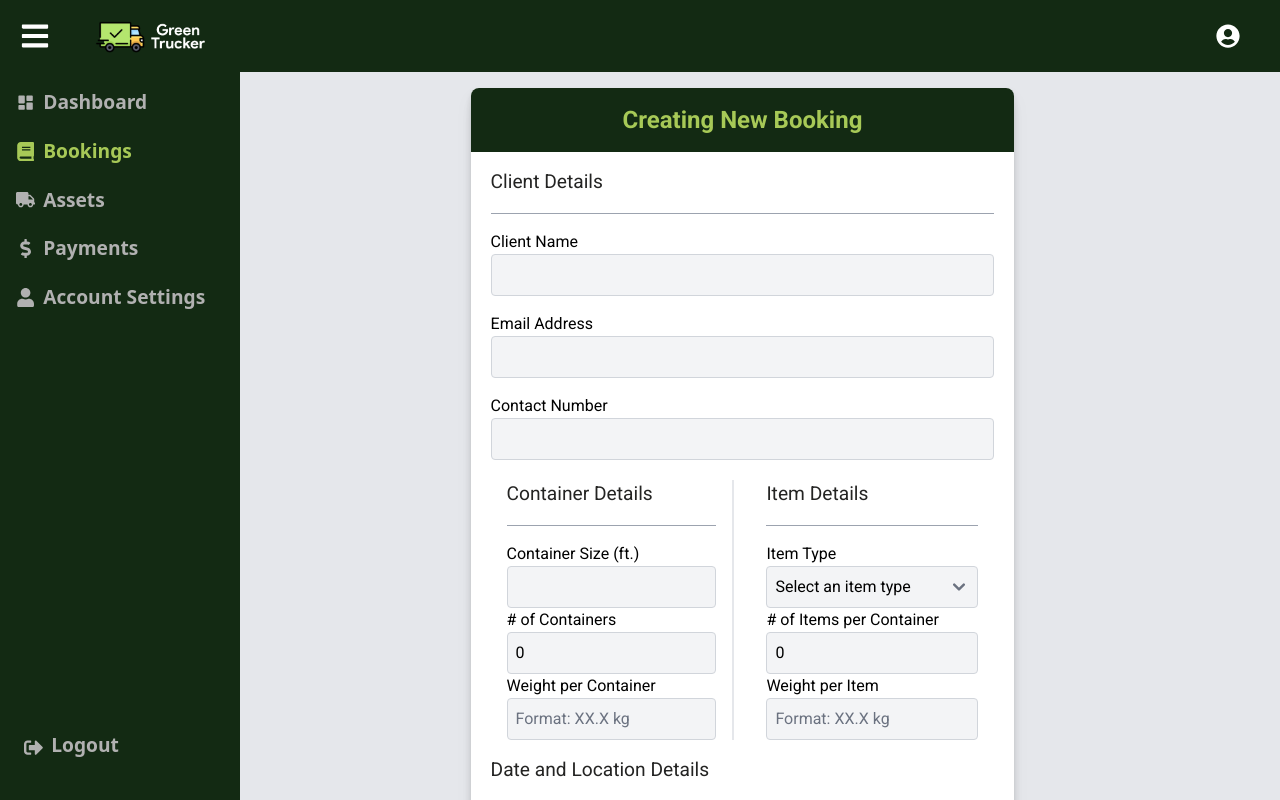
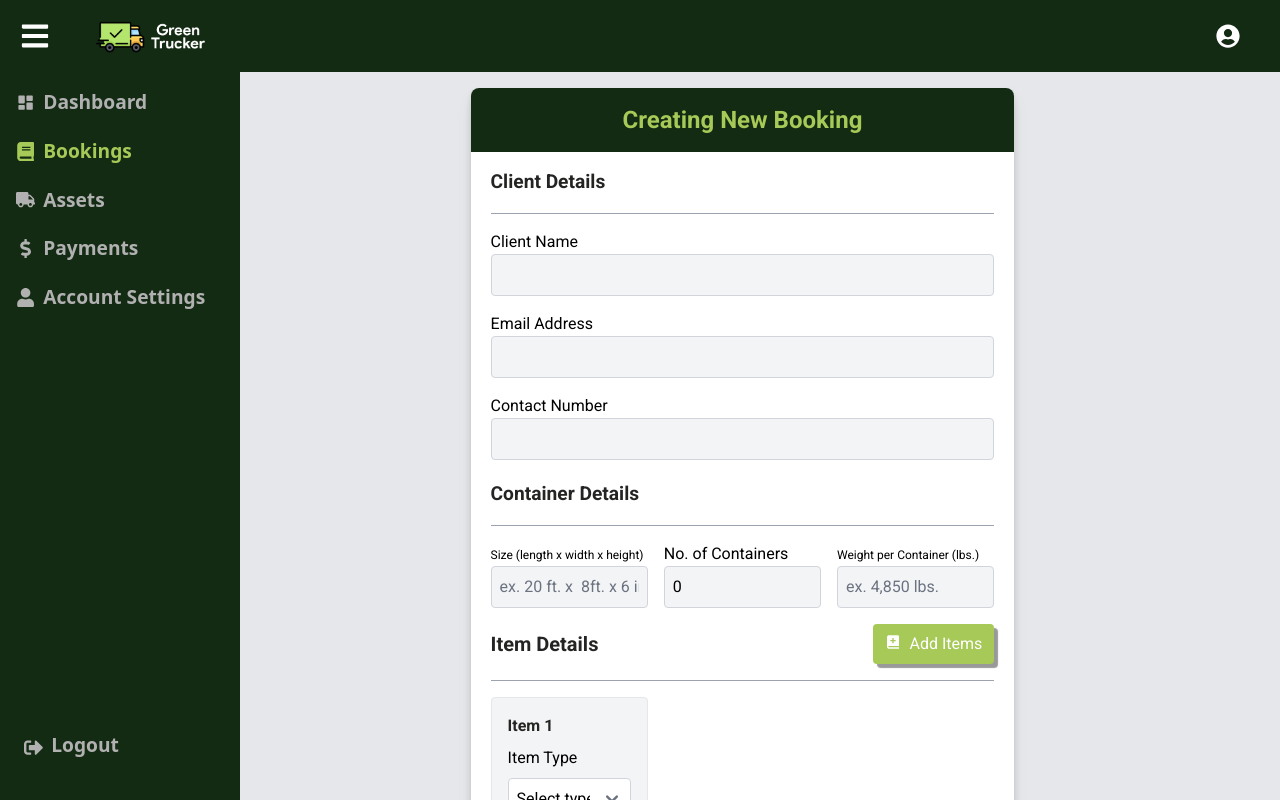
Before and after one commit to baristabarita/Greentrucker, a React (Vite) app in the folder client/: page /trucker/truckerbookings/bookingform in a window 1280 px wide. Built offline with nearby package versions, Linux system fonts and the light colour scheme.

Commit message:
added styling changes and filter preference

```diff
--- a/client/src/pages/trucker/assetManager/AssetManager.jsx
+++ b/client/src/pages/trucker/assetManager/AssetManager.jsx
@@ -92,10 +92,10 @@ const AssetManager = () => {
             <div className="mt-4 mb-8 flex font-bold items-center">
                 <p className="flex text-[2em]"><BiSolidTruck className="mr-2 mt-1" />Assets Overview</p>
                 <button
-                    className="flex ml-auto items-center bg-usertrucker text-white hover:bg-primarycolor hover:text-userclient font-bold px-4 py-3 rounded"
+                    className="flex ml-auto items-center bg-usertrucker text-white hover:bg-primarycolor hover:text-userclient font-bold px-4 py-3 rounded shadow-custom"
                     onClick={handleOpenNewAssetModal}
                 >
-                    <BiSolidAddToQueue className="mt-[5%] mr-2" /> Add New Asset
+                    <BiSolidAddToQueue className="mr-2" /> Add New Asset
                 </button>
             </div>
 
--- a/client/src/pages/trucker/bookingManager/NewBookingForm.jsx
+++ b/client/src/pages/trucker/bookingManager/NewBookingForm.jsx
@@ -1,7 +1,8 @@
 import React, { useState } from "react";
 import { useNavigate } from "react-router-dom";
 import CustomConfirmationModal from "@/components/modals/CustomConfirmationModal";
-import { FaPlus , FaTimes } from "react-icons/fa";
+import { FaPlus, FaTimes } from "react-icons/fa";
+import { BiSolidBookAdd } from "react-icons/bi";
 import { FiX } from "react-icons/fi";
 
 const NewBookingForm = () => {
@@ -18,47 +19,92 @@ const NewBookingForm = () => {
         quantity: 0,
         container_size: "",
         weight: "",
+    });
+    const [itemDetails, setItemDetails] = useState([{
+        item_type: "",
         item_quantity: 0,
-        item_type: "",
         item_weight: ""
-    });
+    }]);
+    const [errors, setErrors] = useState({});
+
     const handleInputChange = (e) => {
         const { name, value } = e.target;
-        setFormData((prevData) => ({
-            ...prevData,
-            [name]: value
-        }));
+        setFormData(prev => ({ ...prev, [name]: value }));
+        if (value.trim() !== "") {
+            const newErrors = { ...errors };
+            delete newErrors[name];
+            setErrors(newErrors);
+        }
     };
+    const handleItemChange = (index, e) => {
+        const { name, value } = e.target;
+        const newItems = [...itemDetails];
+        newItems[index] = { ...newItems[index], [name]: value };
+        setItemDetails(newItems);
+        if (value.trim() !== "") {
+            const newErrors = { ...errors };
+            delete newErrors[`item_${index}_${name}`];
+            setErrors(newErrors);
+        }
+    };
+
+    const addItemDetail = () => {
+        // Simply add a new item detail without checking other inputs
+        setItemDetails([...itemDetails, { item_type: "", item_quantity: 0, item_weight: "" }]);
+    };
+    const removeItemDetail = (index) => {
+        const newItems = itemDetails.filter((_, i) => i !== index);
+        setItemDetails(newItems);
+    };
+
+
     const handleConfirmBooking = () => {
         // Logic after confirmation goes here
         navigate('/trucker/truckerbookings');
     };
     const handleFormSubmit = (e) => {
-        e.preventDefault(); // Prevent default form submission behavior
+        e.preventDefault();
+        const newErrors = {};
+        // Validate fields
+        if (!formData.client_name) newErrors.client_name = true;
+        if (!formData.email_address) newErrors.email_address = true;
+        if (!formData.contact_number) newErrors.contact_number = true;
+        if (!formData.pickup_location) newErrors.pickup_location = true;
+        if (!formData.delivery_address) newErrors.delivery_address = true;
+        if (!formData.est_finish_date) newErrors.est_finish_date = true;
+        if (!formData.quantity) newErrors.quantity = true;
+        if (!formData.container_size) newErrors.container_size = true;
+        if (!formData.weight) newErrors.weight = true;
 
-        // Check for empty fields in formData
-        const isFormComplete = Object.values(formData).every(value => {
-            // Check if the value is not empty
-            return value !== "" && value !== 0;
+        itemDetails.forEach((item, index) => {
+            if (!item.item_type) newErrors[`item_${index}_item_type`] = true;
+            if (!item.item_quantity) newErrors[`item_${index}_item_quantity`] = true;
+            if (!item.item_weight) newErrors[`item_${index}_item_weight`] = true;
         });
 
-        if (isFormComplete) {
-            setShowConfirmationModal(true);
+        if (Object.keys(newErrors).length === 0) {
+            localStorage.setItem('formData', JSON.stringify({ ...formData, itemDetails }));
+            navigate('/services/choice/book/confirm');
         } else {
-            setShowPopup(true); // Show popup if form is incomplete
+            setErrors(newErrors);
+            setShowPopup(true);
         }
-    }
+    };
     return (
         <div className="animate-fade-in font-roboto">
-            {/* Back to Bookings Page */}
+            <div className="container w-[60%] mx-auto px-5 py-4">
 
-            <div className="container w-[60%] mx-auto px-5 py-4">
                 <form onSubmit={handleFormSubmit}>
                     <div className="bg-white rounded-lg shadow-lg drop-shadow-lg">
                         <h1 className="text-2xl font-bold text-center mt-0 rounded-t-lg bg-usertrucker text-primarycolor p-4">Creating New Booking</h1>
+                        {showPopup && (
+                            <div className="text-alert text-center font-bold">
+                                Please fill in all required fields.
+                            </div>
+                        )}
                         {/* Client Details */}
                         <div className="flex flex-col gap-4 px-5 mt-4 mb-5">
-                            <h1 className="text-userclient text-[1.2em]">Client Details</h1>
+                            <h1 className="text-userclient text-[1.2em] font-bold">Client Details</h1>
                             <hr className="border-gray-400" />
                             <div className="col-span-1">
                                 <label htmlFor="client_name">Client Name</label>
@@ -68,8 +114,7 @@ const NewBookingForm = () => {
                                     name="client_name"
                                     value={formData.client_name}
                                     onChange={handleInputChange}
-                                    className="w-full bg-gray-100 border border-gray-300  rounded p-2"
-                                    required
+                                    className={`w-full bg-gray-100 rounded p-2 ${errors.client_name ? 'border-red-500' : 'border-gray-300'}`}
                                 />
                             </div>
                             <div className="col-span-2">
@@ -80,8 +125,7 @@ const NewBookingForm = () => {
                                     name="email_address"
                                     value={formData.email_address}
                                     onChange={handleInputChange}
-                                    className="w-full bg-gray-100 border border-gray-300  rounded p-2"
-                                    required
+                                    className={`w-full bg-gray-100 rounded p-2 ${errors.email_address ? 'border-red-500' : 'border-gray-300'}`}
                                 />
                             </div>
                             <div className="col-span-2">
@@ -92,66 +136,88 @@ const NewBookingForm = () => {
                                     name="contact_number"
                                     value={formData.contact_number}
                                     onChange={handleInputChange}
-                                    className="w-full bg-gray-100 border border-gray-300 rounded p-2"
-                                    required
+                                    className={`w-full bg-gray-100 rounded p-2 ${errors.contact_number ? 'border-red-500' : 'border-gray-300'}`}
                                 />
                             </div>
                         </div>
 
-                        {/* Container and Item Details */}
-                        <div className="grid grid-cols-2 gap-4 mb-4 px-5">
-                            <div className="col-span-1 px-4 border-r-2 ">
-                                <h1 className="text-userclient text-[1.2em]">Container Details</h1>
+                        {/* Container Details */}
+                        <div className="mb-4 px-5">
+                            <h1 className="text-userclient font-bold text-[1.2em]">Container Details</h1>
                             <hr className="my-4 border-gray-400" />
-                                <label htmlFor="container_size">Container Size (ft.)</label>
+                            <div className="grid grid-cols-3 gap-4">
+                                <div className="col-span-1">
+                                    <label htmlFor="container_size" className="text-xs">Size (length x width x height)</label>
                                     <input
                                         type="text"
                                         id="container_size"
                                         name="container_size"
                                         value={formData.container_size}
                                         onChange={handleInputChange}
-                                    className="w-full bg-gray-100 border border-gray-300 rounded p-2"
-                                    required
+                                        className={`w-full bg-gray-100 rounded p-2 ${errors.container_size ? 'border-red-500' : 'border-gray-300'}`}
+                                        placeholder="ex. 20 ft. x  8ft. x 6 inches"
                                     />
-
-                                <label htmlFor="quantity"># of Containers</label>
+                                </div>
+                                <div className="col-span-1">
+                                    <label htmlFor="quantity">No. of Containers</label>
                                     <input
                                         type="number"
                                         id="quantity"
                                         name="quantity"
                                         value={formData.quantity}
-                                    onChange={handleInputChange}
-                                    className="w-full bg-gray-100 border border-gray-300  rounded p-2"
-                                    required
+                                        onChange={(handleInputChange)}
+                                        className={`w-full bg-gray-100 rounded p-2 appearance-none ${errors.quantity ? 'border-red-500' : 'border-gray-300'}`}
+                                        min="0"
                                     />
-
-                                <label htmlFor="weight">Weight per Container</label>
+                                </div>
+                                <div className="col-span-1">
+                                    <label htmlFor="weight" className="text-xs">Weight per Container (lbs.)</label>
                                     <input
                                         type="text"
                                         id="weight"
                                         name="weight"
                                         value={formData.weight}
                                         onChange={handleInputChange}
-                                    placeholder="Format: XX.X kg"
-                                    className="w-full bg-gray-100 border border-gray-300  rounded p-2"
-                                    required
+                                        className={`w-full bg-gray-100 rounded p-2 ${errors.weight ? 'border-red-500' : 'border-gray-300'}`}
+                                        placeholder="ex. 4,850 lbs."
                                     />
                                 </div>
-
-                            <div className="col-span-1 px-4">
-                                <h1 className="text-userclient text-[1.2em]">Item Details</h1>
+                            </div>
+                        </div>
+                        {/* Item Details */}
+                        <div className="mb-4 px-5">
+                            <div className="flex justify-between items-center mb-4">
+                                <h1 className="text-userclient text-xl font-bold">Item Details</h1>
+                                <button
+                                    onClick={addItemDetail}
+                                    className="bg-primarycolor hover:bg-usertrucker text-white px-3 py-2 rounded shadow-custom"
+                                >
+                                    <BiSolidBookAdd className="inline mr-2 mb-1" />
+                                    Add Items
+                                </button>
+                            </div>
                             <hr className="my-4 border-gray-400" />
-
-                                <label htmlFor="item_type">Item Type</label>
+                            <div className="grid grid-cols-1 md:grid-cols-2 lg:grid-cols-3 gap-4">
+                                {itemDetails.map((item, index) => (
+                                    <div key={index} className="bg-gray-100 p-4 border rounded">
+                                        <div className="flex justify-between items-center mb-2">
+                                            <h2 className="text-userclient font-semibold">Item {index + 1}</h2>
+                                            {itemDetails.length > 1 && (
+                                                <button onClick={() => removeItemDetail(index)} className="bg-alert hover:bg-red-600 text-white px-2 py-1 rounded">
+                                                    Remove
+                                                </button>
+                                            )}
+                                        </div>
+                                        <div className="space-y-2">
+                                            <label htmlFor={`item_type_${index}`}>Item Type</label>
                                             <select
-                                    id="item_type"
+                                                id={`item_type_${index}`}
                                                 name="item_type"
-                                    value={formData.item_type}
-                                    onChange={handleInputChange}
-                                    className="w-full bg-gray-100 border border-gray-300  rounded p-2"
-                                    required
+                                                value={item.item_type}
+                                                onChange={(e) => handleItemChange(index, e)}
+                                                className={`w-full bg-white rounded p-2 ${errors[`item_${index}_item_type`] ? 'border-red-500' : 'border-gray-300'}`}
                                             >
-                                    <option value="">Select an item type</option>
+                                                <option value="">Select type</option>
                                                 <option value="Consumer Goods and Retail Products">Consumer Goods and Retail Products</option>
                                                 <option value="Food and Beverages">Food and Beverages</option>
                                                 <option value="Furniture and Home Decor">Furniture and Home Decor</option>
@@ -159,38 +225,36 @@ const NewBookingForm = () => {
                                                 <option value="Machinery and Industrial Equipment">Machinery and Industrial Equipment</option>
                                                 <option value="Others">Others</option>
                                             </select>
-
-                                <label htmlFor="item_quantity"># of Items per Container</label>
+                                            <label htmlFor={`item_quantity_${index}`} className="text-xs">No. of Items / Units</label>
                                             <input
                                                 type="number"
-                                    id="item_quantity"
+                                                id={`item_quantity_${index}`}
                                                 name="item_quantity"
-                                    value={formData.item_quantity}
-                                    onChange={handleInputChange}
-                                    className="w-full bg-gray-100 border border-gray-300  rounded p-2"
-                                    required
+                                                value={item.item_quantity}
+                                                onChange={(e) => handleItemChange(index, e)}
+                                                className={`w-full bg-white rounded p-2 appearance-none ${errors[`item_${index}_item_quantity`] ? 'border-red-500' : 'border-gray-300'}`}
+                                                min="0"
                                             />
-
-
-                                <label htmlFor="item_weight">Weight per Item</label>
+                                            <label htmlFor={`item_weight_${index}`} className="text-xs">Weight per Item / Unit</label>
                                             <input
                                                 type="text"
-                                    id="item_weight"
+                                                id={`item_weight_${index}`}
                                                 name="item_weight"
-                                    value={formData.item_weight}
-                                    onChange={handleInputChange}
-                                    placeholder="Format: XX.X kg"
-                                    className="w-full bg-gray-100 border border-gray-300  rounded p-2"
-                                    required
+                                                value={item.item_weight}
+                                                onChange={(e) => handleItemChange(index, e)}
+                                                className={`w-full bg-white rounded p-2 ${errors[`item_${index}_item_weight`] ? 'border-red-500' : 'border-gray-300'}`}
                                             />
                                         </div>
                                     </div>
-                        {/* Date and Location Details */}
+                                ))}
+
+                            </div>
+                        </div>
+                        {/* Date and Location */}
                         <div className="flex flex-col gap-4 px-5 mb-4">
-                            <h1 className="text-userclient text-[1.2em]">Date and Location Details</h1>
+                            <h1 className="text-userclient font-bold text-[1.2em]">Date and Location Details</h1>
                             <hr className="border-gray-400" />
                             <div className="col-span-1 w-[35%]">
-
                                 <label htmlFor="est_finish_date">Expected Finish Date</label>
                                 <input
                                     type="date"
@@ -198,9 +262,7 @@ const NewBookingForm = () => {
                                     name="est_finish_date"
                                     value={formData.est_finish_date}
                                     onChange={handleInputChange}
-                                    placeholder="Format: MM/DD/YY"
-                                    className="w-full bg-gray-100 border border-gray-300  rounded p-2"
-                                    required
+                                    className={`w-full bg-gray-100 rounded p-2 ${errors.est_finish_date ? 'border-red-500' : 'border-gray-300'}`}
                                 />
                             </div>
                             <div className="col-span-2">
@@ -211,8 +273,8 @@ const NewBookingForm = () => {
                                     name="pickup_location"
                                     value={formData.pickup_location}
                                     onChange={handleInputChange}
-                                    className="w-full bg-gray-100 border border-gray-300  rounded p-2"
-                                    required
+                                    className={`w-full bg-gray-100 rounded p-2 ${errors.pickup_location ? 'border-red-500' : 'border-gray-300'}`}
+                                    placeholder="Dock 42, Port of Miami, Miami, FL"
                                 />
                             </div>
                             <div className="col-span-2">
@@ -223,8 +285,8 @@ const NewBookingForm = () => {
                                     name="delivery_address"
                                     value={formData.delivery_address}
                                     onChange={handleInputChange}
-                                    className="w-full bg-gray-100 border border-gray-300 rounded p-2"
-                                    required
+                                    className={`w-full bg-gray-100 rounded p-2 ${errors.delivery_address ? 'border-red-500' : 'border-gray-300'}`}
+                                    placeholder="5678 Oak Avenue, Madison, WI"
                                 />
                             </div>
                         </div>
@@ -233,34 +295,22 @@ const NewBookingForm = () => {
                         {/* Buttons */}
                         <div className="flex justify-center py-4">
                             <button
-                                type="submit"
-                                className="bg-secondarycolor hover:bg-usertrucker text-userclient hover:text-white p-2 rounded"
-                            >
-                                Submit <FaPlus  className="inline ml-2" />
-                            </button>
-                            <button
                                 type="button"
-                                className="bg-alert hover:bg-red-600 text-white p-2 rounded ml-4"
+                                className="bg-alert hover:bg-red-600 text-white p-2 rounded shadow-custom"
                                 onClick={() => {
                                     navigate("/trucker/truckerbookings");
                                 }}
                             >
-                                Cancel <FaTimes  className="inline ml-2" />
+                                <FaTimes className="inline mr-2" /> Cancel
+                            </button>
+                            <button
+                                type="submit"
+                                className="bg-primarycolor hover:bg-usertrucker text-userclient hover:text-white p-2 rounded ml-4 shadow-custom"
+                            >
+                                <FaPlus className="inline mr-2" /> Submit
                             </button>
                         </div>
                     </div>
-                    {showPopup && (
-                        <div className="fixed inset-0 flex items-center justify-center bg-opacity-50 bg-black backdrop-blur">
-                            <div className="bg-white p-8 rounded shadow-lg flex items-center justify-between">
-                                <p>Please fill in all required fields.</p>
-                                <button
-                                    onClick={closePopup}
-                                >
-                                    <FiX className="text-black hover:text-[#2d7df6] ml-2" />
-                                </button>
-                            </div>
-                        </div>
-                    )}
                 </form>
             </div>
             <CustomConfirmationModal
--- a/client/src/pages/trucker/paymentManager/PaymentsManager.jsx
+++ b/client/src/pages/trucker/paymentManager/PaymentsManager.jsx
@@ -114,7 +114,7 @@ const PaymentManager = () => {
                     </div>
                 </div>
                 <div>
-                    <button onClick={handleOpenSetCharges} className="btn btn-sm px-4 py-2 rounded-md bg-usertrucker text-white hover:bg-primarycolor hover:text-usertrucker btn-primary">Set Payment Charges</button>
+                    <button onClick={handleOpenSetCharges} className="btn btn-sm px-4 py-2 rounded-md bg-usertrucker text-white hover:bg-primarycolor hover:text-usertrucker btn-primary shadow-custom">Set Payment Charges</button>
                 </div>
 
             </section>
```
Also changed, not shown: client/src/pages/trucker/bookingManager/BookingManager.jsx (+31 -8 lines), client/src/assets/images/sample-document.jpg. Lines whose indentation alone changed are shown as unchanged.
